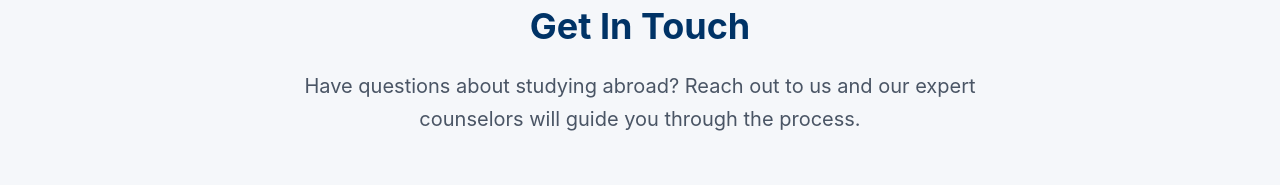
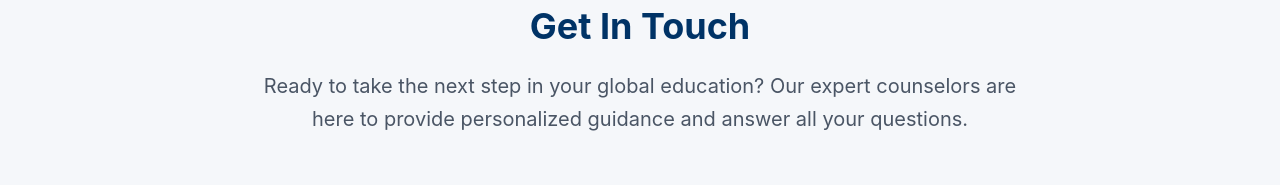
Before and after one commit to devthreeatoms-cpu/wisewayoverseas, a Next.js app: page /contact in a window 1280 px wide. Shown: the part 384-569 px from the top of the page. Built offline with nearby package versions, Linux system fonts and the light colour scheme.

Commit message:
feat: improve contact page description for better engagement

```diff
--- a/src/app/contact/page.tsx
+++ b/src/app/contact/page.tsx
@@ -57,7 +57,7 @@ export default function ContactPage() {
           >
             <h2 className="text-3xl md:text-4xl font-bold text-primary mb-6">Get In Touch</h2>
             <p className="text-gray-600 text-xl max-w-3xl mx-auto leading-relaxed">
-              Have questions about studying abroad? Reach out to us and our expert counselors will guide you through the process.
+              Ready to take the next step in your global education? Our expert counselors are here to provide personalized guidance and answer all your questions.
             </p>
           </motion.div>
 
```
